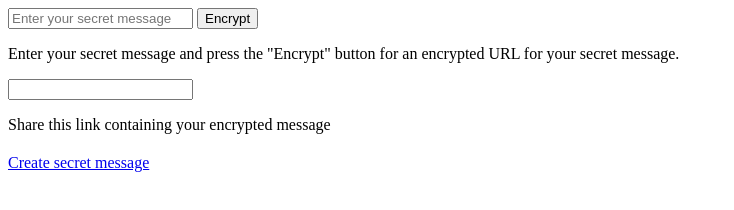
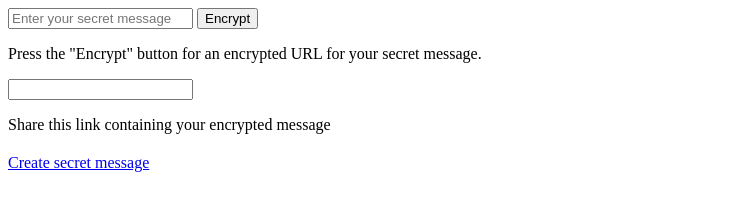
Before and after one commit to Kakamotobi/secret-message, a plain HTML site: page index.html in a window 1280 px wide. Shown: the whole page, without its empty margins (0-734 px from the left). Drawn offline with Linux system fonts and the light colour scheme.

Commit message:
[HTML] Update explanation

```diff
--- a/index.html
+++ b/index.html
@@ -29,8 +29,8 @@
 					<button type="submit" class="secret__form__btn">Encrypt</button>
 				</form>
 				<p class="secret__explanation">
-					Enter your secret message and press the "Encrypt" button for an
-					encrypted URL for your secret message.
+					Press the "Encrypt" button for an encrypted URL for your secret
+					message.
 				</p>
 			</div>
 
```
